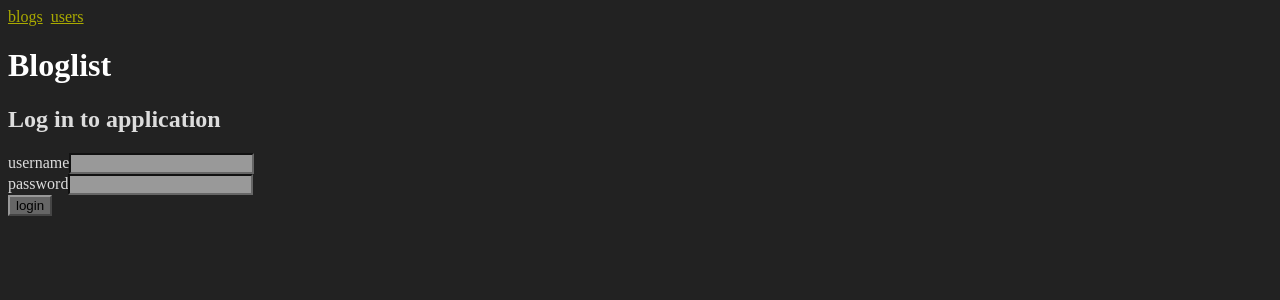
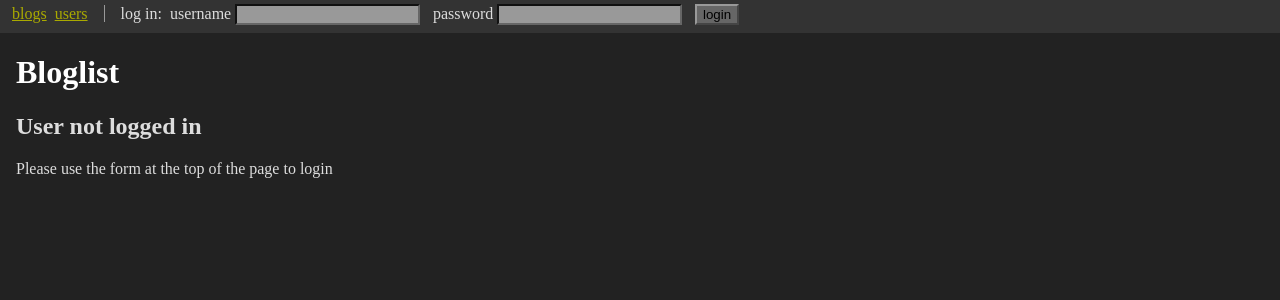
Before and after one commit to seanodaniels/UofH-part-07, a React (Vite) app in the folder bloglist/bloglist-frontend/: page / in a window 1280 px wide. Shown: the top 300 px of the page. Built offline with nearby package versions, Linux system fonts and the light colour scheme; no server answers.

Commit message:
Solution for exercise 7.20, 7.21. Touched up existing CSS styling. It is mostly finished, although the last two exercises may demand more.

```diff
--- a/bloglist/bloglist-frontend/src/App.jsx
+++ b/bloglist/bloglist-frontend/src/App.jsx
@@ -13,6 +13,7 @@ import LoginForm from './components/LoginForm'
 import Bloglist from './components/Bloglist'
 import UserDetails from './components/UserDetails'
 import UserListing from './components/UserListing'
+import NeedLogin from './components/NeedLogin'
 import { useDispatch, useSelector } from 'react-redux'
 import { initializeBloglist } from './reducers/blogReducer'
 import { userSet } from './reducers/userReducer'
@@ -33,21 +34,29 @@ const App = () => {
     dispatch(initializeUsers())
   }, [])
 
+  const currentUser = useSelector((state) => state.user)
+
   return (
     <div id="bloglist-body">
       <div className="nav">
         <Link to="/">blogs</Link>
         <Link to="/users">users</Link>
+        <LoginForm />
       </div>
       <Alert />
+      <div className="main-content">
         <h1>Bloglist</h1>
-      <LoginForm />
+        {currentUser ? (
           <Routes>
             <Route path="/bloglist/:id" element={<Bloglist />} />
             <Route path="/users/:id" element={<UserDetails />} />
             <Route path="/users" element={<UserListing />} />
             <Route path="/" element={<BloglistListing />} />
           </Routes>
+        ) : (
+          <NeedLogin />
+        )}
+      </div>
     </div>
   )
 }
--- a/bloglist/bloglist-frontend/src/components/Bloglist.jsx
+++ b/bloglist/bloglist-frontend/src/components/Bloglist.jsx
@@ -1,7 +1,7 @@
 import { useSelector, useDispatch } from 'react-redux'
 import { updateBloglist, deleteBloglist } from '../reducers/blogReducer'
 import { createNotification, createError } from '../reducers/alertReducer'
-import { useMatch } from 'react-router-dom'
+import { useMatch, Link } from 'react-router-dom'
 
 const Bloglist = () => {
   const dispatch = useDispatch()
@@ -13,7 +13,7 @@ const Bloglist = () => {
     ? bloglists.find((b) => b.id === match.params.id)
     : null
 
-  const testingThing = () => {
+  const deleteForm = () => {
     return (
       <button
         className="button-delete"
@@ -59,10 +59,15 @@ const Bloglist = () => {
 
   return (
     <div>
+      <h3>
         <span className="blog-title">{bloglist.title}</span> by{' '}
         <span className="blog-author">{bloglist.author}</span>
+      </h3>
       <div className="bloglist-detail">
-        <span className="blog-url">{bloglist.url}</span>
+        <p>
+          <span className="blog-url">
+            <Link to={bloglist.url}>{bloglist.url}</Link>
+          </span>
           <br />
           <span className="blog-likes">{bloglist.likes} likes</span>
           <button
@@ -73,11 +78,11 @@ const Bloglist = () => {
             Like
           </button>
           <br />
-        <span className="blog-username">added by {bloglist.user.username}</span>
-        <br />
-        {currentUser.username === bloglist.user.username
-          ? testingThing()
-          : null}
+          <span className="blog-username">
+            added by {bloglist.user.username}
+          </span>
+        </p>
+        {currentUser.username === bloglist.user.username ? deleteForm() : null}
       </div>
     </div>
   )
--- a/bloglist/bloglist-frontend/src/components/BloglistListing.jsx
+++ b/bloglist/bloglist-frontend/src/components/BloglistListing.jsx
@@ -19,7 +19,9 @@ const BloglistListing = () => {
               className="blogListElement blogShowElement listing"
             >
               <Link to={`/bloglist/${blog.id}`}>{blog.title}</Link>{' '}
-              <em>by {blog.author}</em>
+              <em>
+                by <Link to={`/users/${blog.user.id}`}>{blog.author}</Link>
+              </em>
             </div>
           )
         })}
--- a/bloglist/bloglist-frontend/src/components/LoginForm.jsx
+++ b/bloglist/bloglist-frontend/src/components/LoginForm.jsx
@@ -32,7 +32,7 @@ const LoginForm = () => {
 
   if (currentUser !== null) {
     return (
-      <div className="loginBox">
+      <div id="app-login">
         {currentUser.name} logged in
         <form onSubmit={handleLogout}>
           <button className="login-logout" type="submit">
@@ -43,17 +43,17 @@ const LoginForm = () => {
     )
   } else {
     return (
-      <div>
-        <h2>Log in to application</h2>
+      <div id="app-login">
+        log in:
         <form onSubmit={handleLogin}>
-          <div>
+          <span>
             username
             <input type="text" name="username" className="login-username" />
-          </div>
-          <div>
+          </span>
+          <span>
             password
             <input type="password" name="password" className="login-password" />
-          </div>
+          </span>
           <button className="login-submit" type="submit">
             login
           </button>
--- /dev/null
+++ b/bloglist/bloglist-frontend/src/components/NeedLogin.jsx
@@ -0,0 +1,10 @@
+const NeedLogin = () => {
+  return (
+    <div>
+      <h2>User not logged in</h2>
+      <p>Please use the form at the top of the page to login</p>
+    </div>
+  )
+}
+
+export default NeedLogin
--- a/bloglist/bloglist-frontend/src/components/UserDetails.jsx
+++ b/bloglist/bloglist-frontend/src/components/UserDetails.jsx
@@ -1,10 +1,11 @@
 import { useSelector, useDispatch } from 'react-redux'
 import { useMatch, Link } from 'react-router-dom'
+import NeedLogin from './NeedLogin'
 
 const UserDetails = () => {
   const match = useMatch('/users/:id')
-  const dispatch = useDispatch()
   const users = useSelector((state) => state.users)
+  const currentUser = useSelector((state) => state.user)
 
   if (!users) {
     return null
@@ -14,10 +15,15 @@ const UserDetails = () => {
     ? users.find((u) => u.id === match.params.id)
     : null
 
+  if (currentUser) {
     return (
       <div className="user-info">
         <h2>{selectedUser.username}</h2>
+        {selectedUser.blogs.length > 0 ? (
           <h3>Added Bloglists</h3>
+        ) : (
+          <h3>No bloglists added yet</h3>
+        )}
         <ul>
           {selectedUser.blogs.map((b) => {
             return (
@@ -30,5 +36,6 @@ const UserDetails = () => {
       </div>
     )
   }
+}
 
 export default UserDetails
--- a/bloglist/bloglist-frontend/src/index.css
+++ b/bloglist/bloglist-frontend/src/index.css
@@ -1,6 +1,8 @@
 body {
   color: #ddd;
   background-color: #222;
+  margin: 0;
+  padding: 0;
 }
 
 a {
@@ -10,6 +12,10 @@ a {
 h1 {
   color: #ffffff;
   font-style: bold;
+}
+
+.main-content {
+  padding: 0 1em 1em 1em;
 }
 
 .note {
@@ -43,6 +49,27 @@ table.user-listing tr th {
   padding: 0.25em 0.5em;
   text-align: left;
   background-color: #333333;
+}
+
+div#app-login {
+  border-left: 1px solid #999999;
+  padding-left: 1em;
+  display: inline;
+  margin-left: 0.5em;
+}
+
+div#app-login form {
+  display: inline;
+  margin-left: 0.5em;
+}
+
+div#app-login form input {
+  margin: 0 1em 0 0.25em;
+}
+
+div.nav {
+  background-color: #333333;
+  padding: 0.25em 0.5em 0.5em 0.75em;
 }
 
 .nav a {
```
Lines whose indentation alone changed are shown as unchanged.
